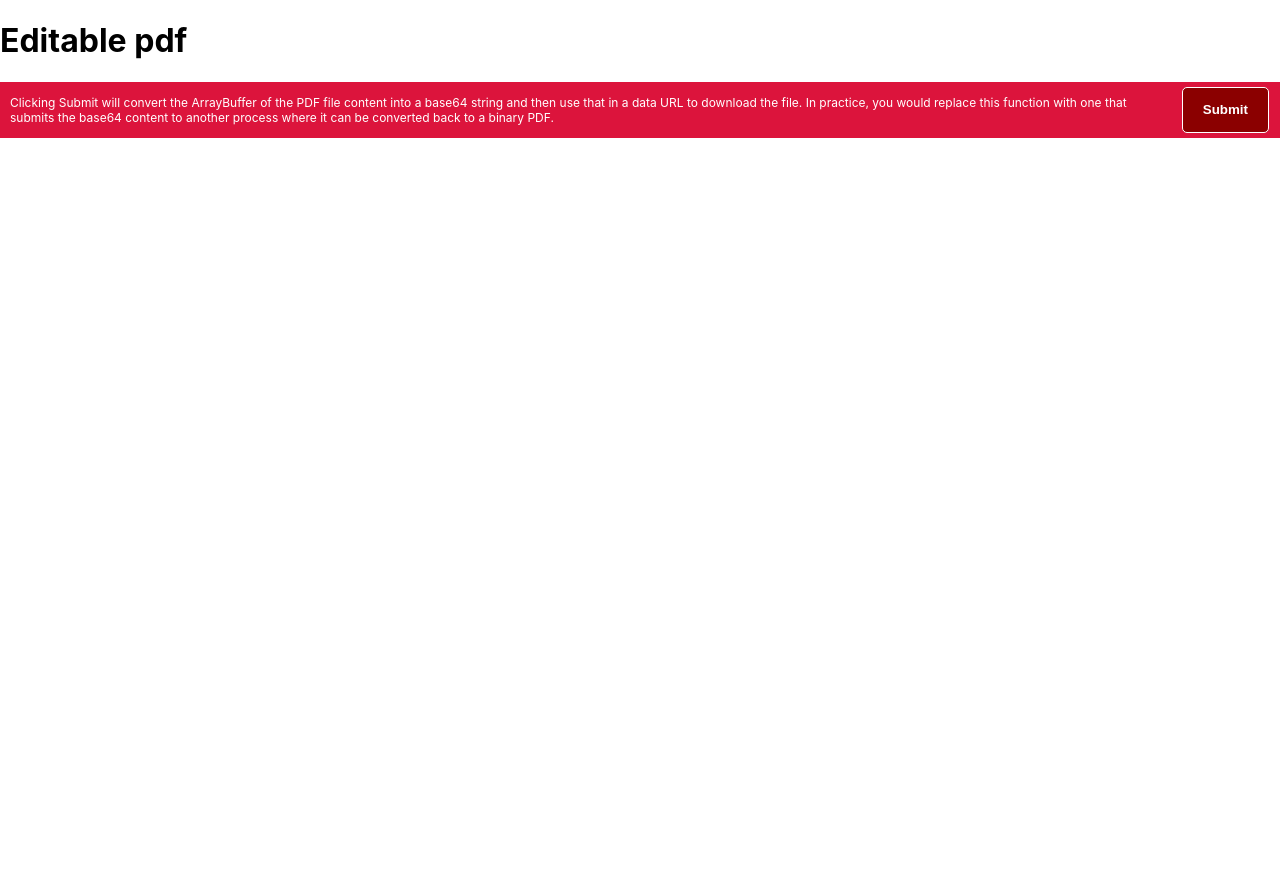
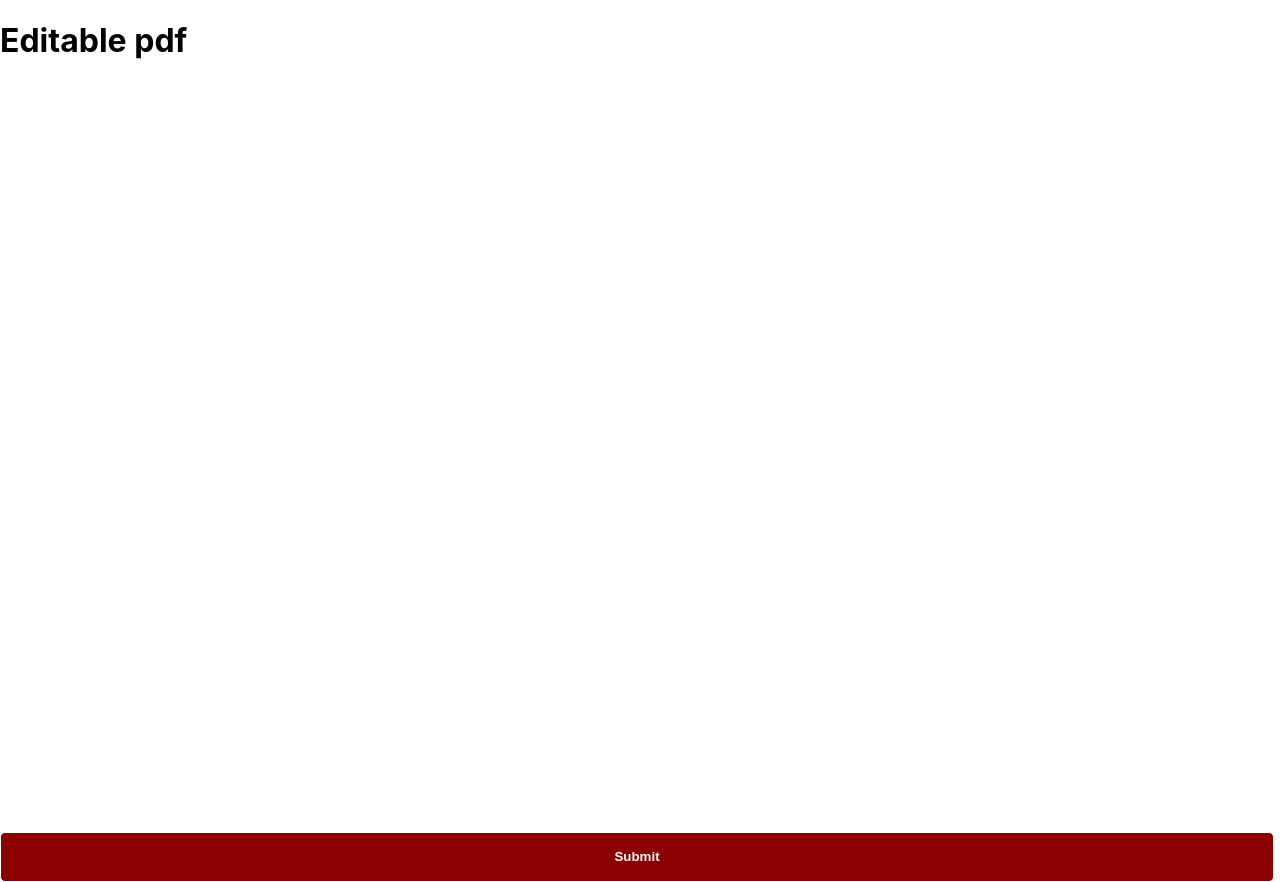
Before and after one commit to prasadskalbhor/pdfeditor, a React (Create React App) app: page / in a window 1280 px wide. Built offline with nearby package versions, Linux system fonts and the light colour scheme.

Commit message:
Update PDFViewer.js

```diff
--- a/src/PDFViewer.js
+++ b/src/PDFViewer.js
@@ -91,22 +91,8 @@ const PDFBase64Viewer = () => {
 
   return (
     <div style={{ width: "100%", height: "100vh", display: "flex", flexDirection: "column" }}>
-      <div
-        style={{
-          minHeight: "46px",
-          display: "flex",
-          alignItems: "center",
-          justifyContent: "flex-end",
-          padding: "5px",
-          backgroundColor: "crimson",
-        }}
-      >
-        <p style={{ fontSize: "9pt", paddingRight: "10px", margin: "5px", color: "white" }}>
-          Clicking Submit will convert the ArrayBuffer of the PDF file content into a base64 string and then use that in
-          a data URL to download the file. In practice, you would replace this function with one that submits the
-          base64 content to another process where it can be converted back to a binary PDF.
-        </p>
-        <button
+      <div id="embeddedView" style={{ flexGrow: 1 }}></div>
+   <button
           onClick={handleSubmitClick}
           style={{
             backgroundColor: "darkred",
@@ -126,8 +112,6 @@ const PDFBase64Viewer = () => {
         >
           Submit
         </button>
-      </div>
-      <div id="embeddedView" style={{ flexGrow: 1 }}></div>
     </div>
   );
 };
```
